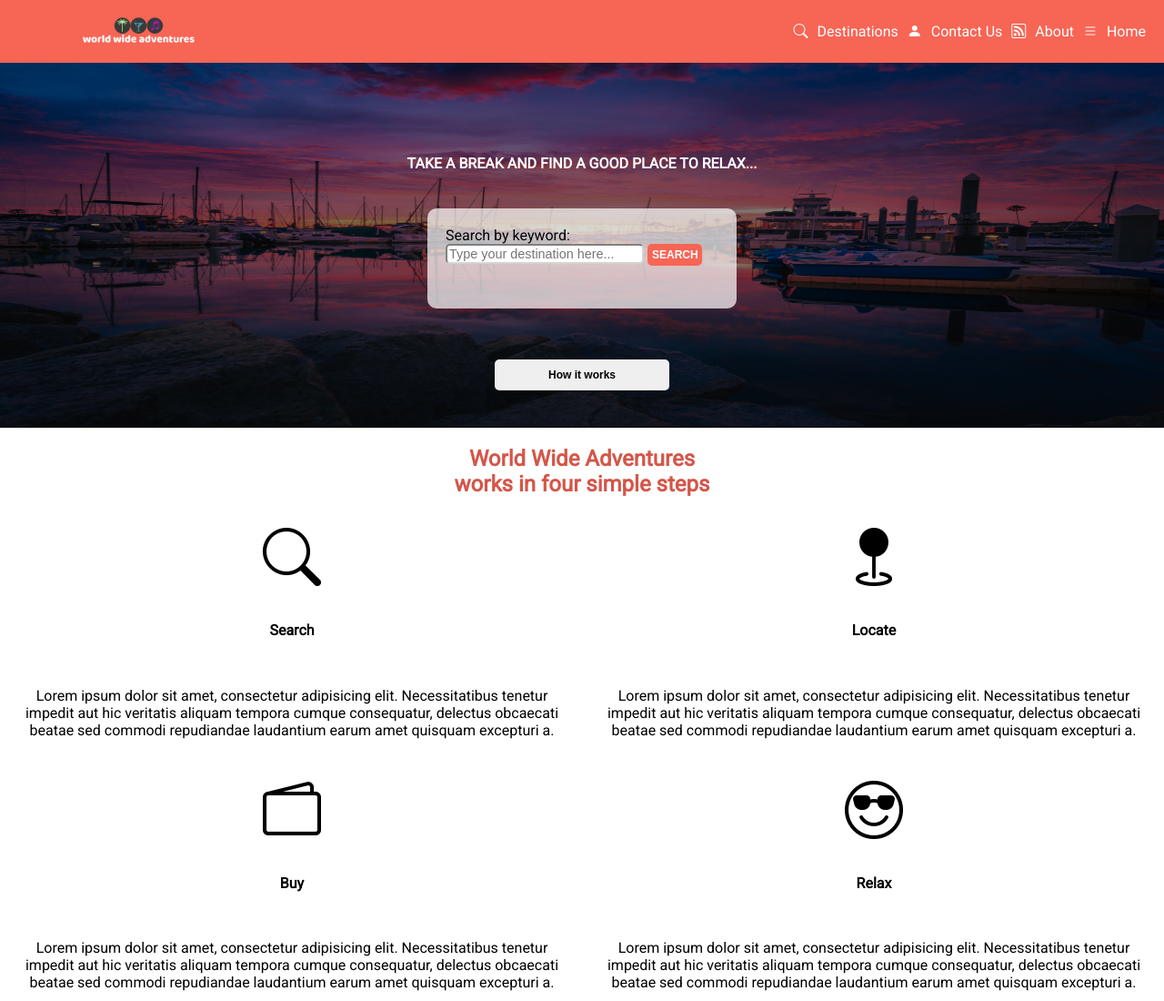
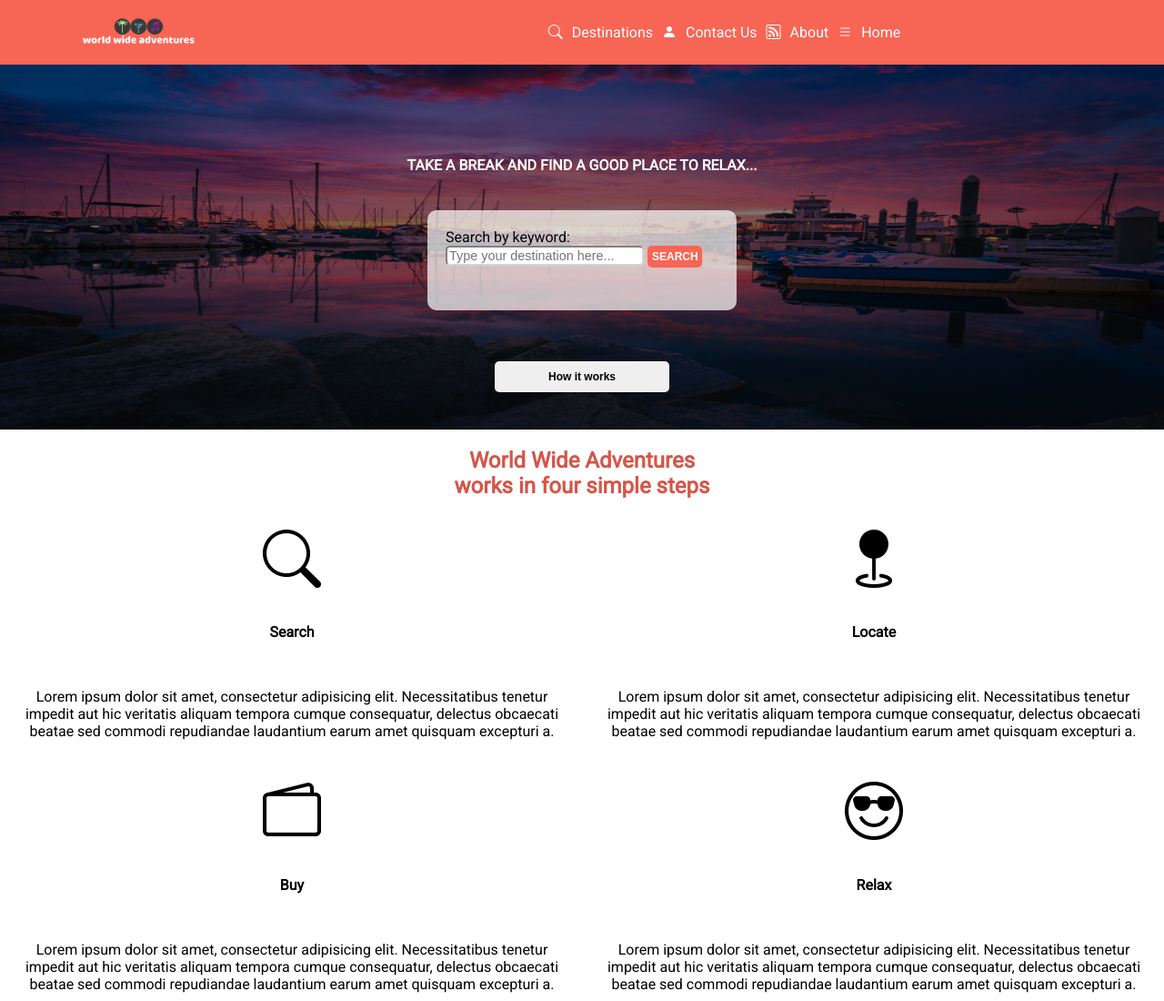
Before and after one commit to alexandermorales-dev/destinations-directory, a plain HTML site: page index.html in a window 1280 px wide. Shown: the top 1100 px of the page at 91% size. Drawn offline with nearby package versions, Linux system fonts and the light colour scheme.

Commit message:
fix nav layout

```diff
--- a/index.html
+++ b/index.html
@@ -25,7 +25,6 @@
         <a href=""> <img src="./assets/wwa-logo.png" alt="" /></a>
       </div>
       <div class="links-container">
-        <div class="icons">
           <ul>
             <li>
               <a href=""
@@ -52,7 +51,6 @@
               >
             </li>
           </ul>
-        </div>
       </div>
     </nav>
 
--- a/styles.css
+++ b/styles.css
@@ -29,7 +29,6 @@ h6 {
   display: flex;
   justify-content: center;
   align-items: center;
-  /* width: 100%; */
   padding: 5px;
 }
 
@@ -56,18 +55,10 @@ nav a {
 .links-container {
   display: flex;
   justify-content: center;
-  height: 30px;
-  background-color: rgb(247, 101, 85);
-  padding-bottom: 20px;
-}
-
-.icons {
-  display: flex;
-  justify-content: center;
   color: white;
 }
 
-.icons i {
+.links-container i {
   margin: 0 10px;
 }
 
```
Also changed, not shown: item-details.html (+2 -4 lines), search-results.html (+2 -4 lines).
